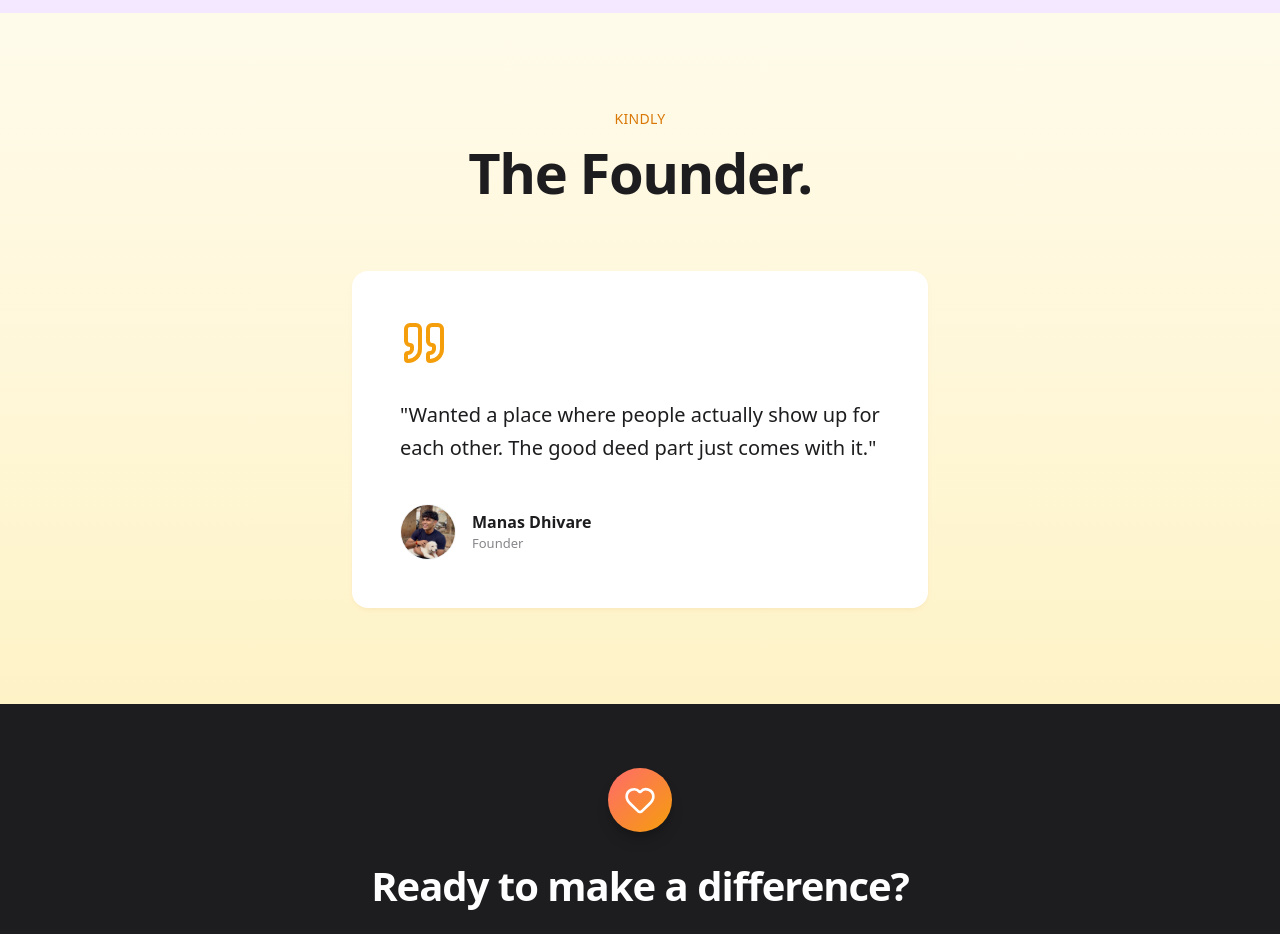
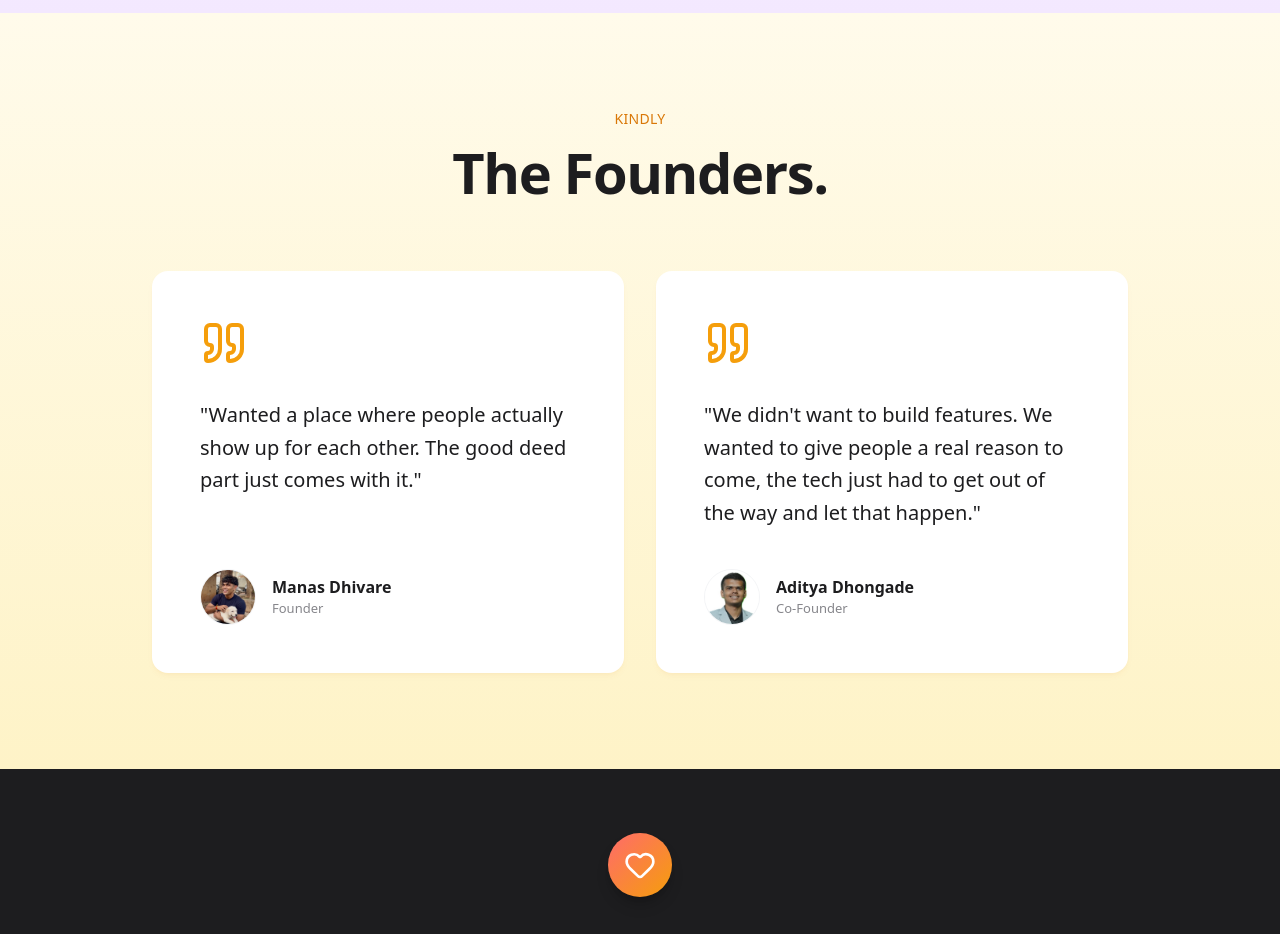
Before and after one commit to Kindly-india/KINDLY, a Next.js app in the folder frontend/: page / in a window 1280 px wide. Shown: the part 3180-4114 px from the top of the page. Built offline with nearby package versions, Linux system fonts and the light colour scheme; no server answers.

Commit message:
Aditya testimony

```diff
--- a/frontend/components/testimonials-section.tsx
+++ b/frontend/components/testimonials-section.tsx
@@ -10,12 +10,12 @@ export function TestimonialsSection() {
             KINDLY
           </p>
           <h2 className="text-[28px] md:text-[56px] font-semibold text-[#1d1d1f] tracking-tight leading-tight">
-            The Founder.
+            The Founders.
           </h2>
         </div>
 
-        <div className="flex justify-center">
-          <div className="w-full max-w-xl bg-white rounded-2xl p-8 md:p-12 shadow-md shadow-[#d97706]/5 hover:shadow-xl hover:shadow-[#d97706]/10 transition-all duration-300 flex flex-col">
+        <div className="flex flex-col md:flex-row justify-center items-stretch gap-6 md:gap-8">
+          <div className="w-full md:max-w-xl bg-white rounded-2xl p-8 md:p-12 shadow-md shadow-[#d97706]/5 hover:shadow-xl hover:shadow-[#d97706]/10 transition-all duration-300 flex flex-col">
             <Quote className="w-8 h-8 md:w-12 md:h-12 text-[#f59e0b] mb-6 md:mb-8" />
             <p className="text-[17px] md:text-[20px] text-[#1d1d1f] leading-relaxed mb-8 md:mb-10 flex-1">
               "Wanted a place where people actually show up for each other. The good deed part just comes with it."
@@ -36,6 +36,28 @@ export function TestimonialsSection() {
               </div>
             </div>
           </div>
+
+          <div className="w-full md:max-w-xl bg-white rounded-2xl p-8 md:p-12 shadow-md shadow-[#d97706]/5 hover:shadow-xl hover:shadow-[#d97706]/10 transition-all duration-300 flex flex-col">
+            <Quote className="w-8 h-8 md:w-12 md:h-12 text-[#f59e0b] mb-6 md:mb-8" />
+            <p className="text-[17px] md:text-[20px] text-[#1d1d1f] leading-relaxed mb-8 md:mb-10 flex-1">
+              "We didn't want to build features. We wanted to give people a real reason to come, the tech just had to get out of the way and let that happen."
+            </p>
+            <div className="flex items-center gap-4">
+              <img
+                src="aditya.jpg"
+                alt="Aditya Dhongade"
+                className="w-12 h-12 md:w-14 md:h-14 rounded-full object-cover border border-gray-100"
+              />
+              <div>
+                <p className="text-[15px] md:text-[16px] font-semibold text-[#1d1d1f]">
+                  Aditya Dhongade
+                </p>
+                <p className="text-[12px] md:text-[13px] text-[#86868b]">
+                  Co-Founder
+                </p>
+              </div>
+            </div>
+          </div>
         </div>
       </div>
 
```
Also changed, not shown: frontend/public/aditya.jpg (added).
